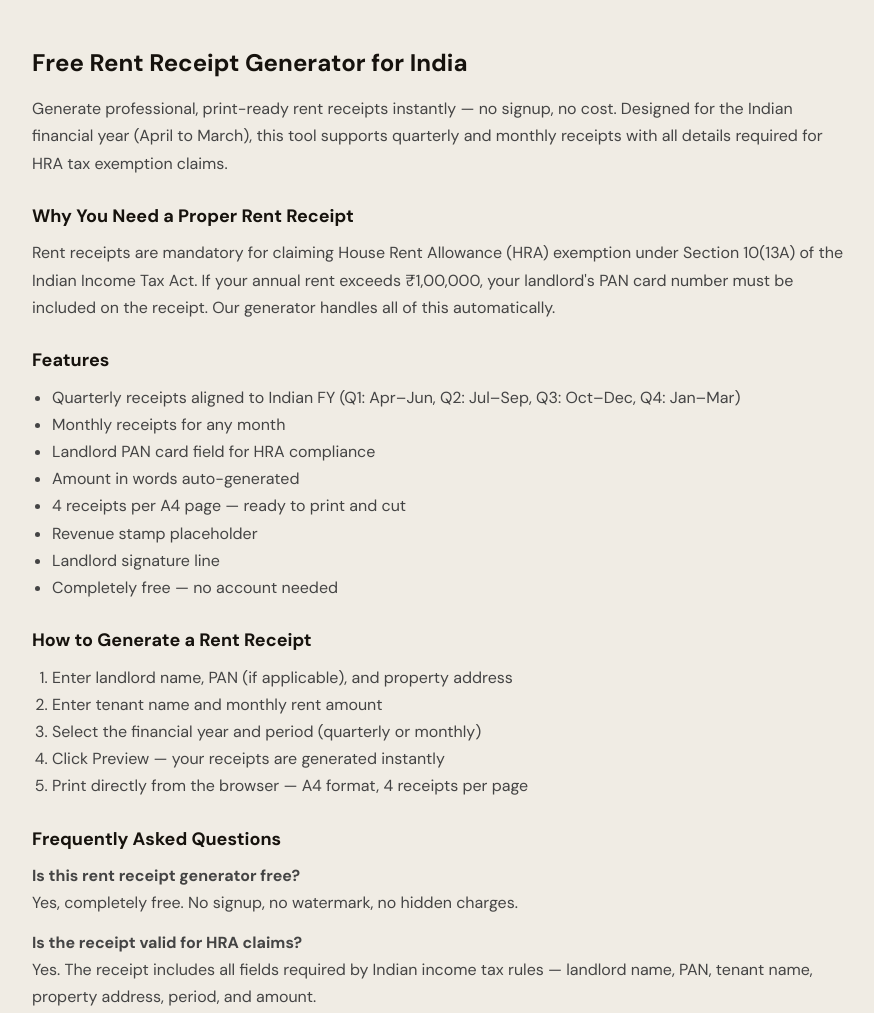
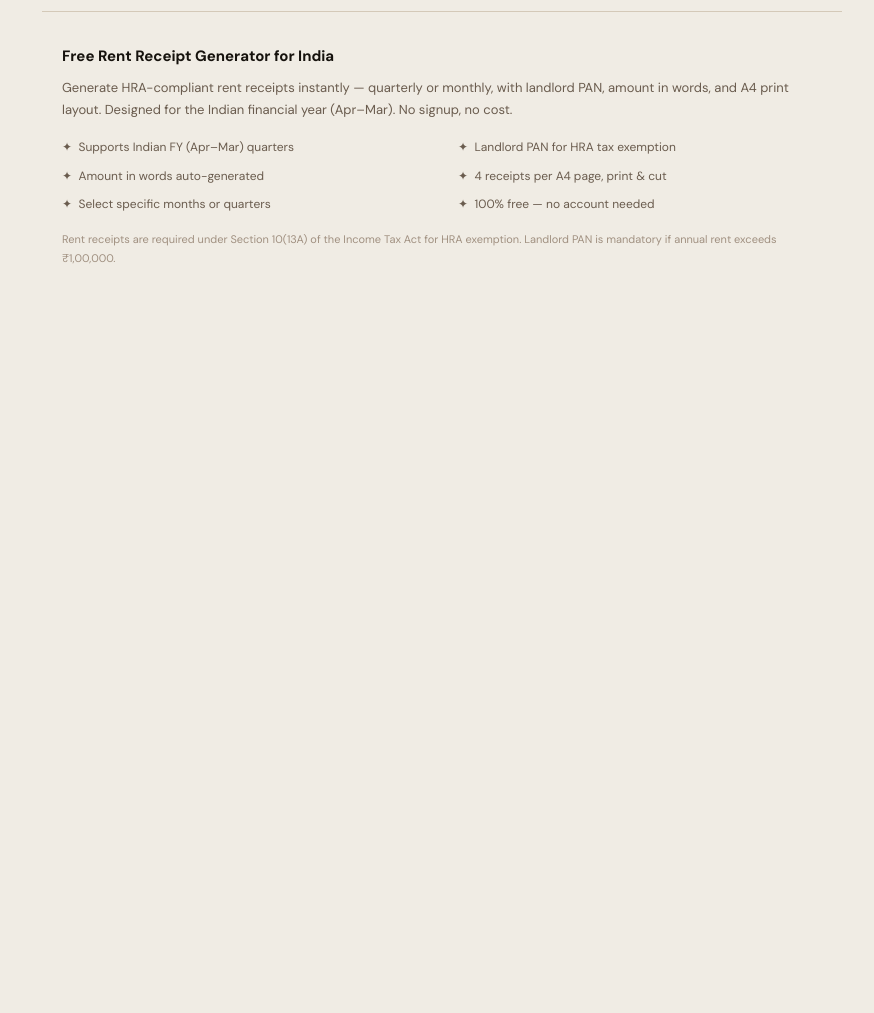
Before and after one commit to abhishekakt1/rent-receipt-generator-v2, a plain HTML site: page index.html in a window 1280 px wide. Shown: the part 1020-2033 px from the top of the page, without its empty margins (198-1072 px from the left). After the commit the page ends 1336 px from the top, so only its background shows below. Drawn offline with Linux system fonts and the light colour scheme.

Commit message:
app update

```diff
--- a/index.html
+++ b/index.html
@@ -388,6 +388,22 @@ header{background:var(--ink);color:#f0ece4;padding:13px 36px;display:flex;align-
 
     </div>
   </div>
+
+  <!-- SEO content — visible on form page only, hidden on receipt preview -->
+  <section style="max-width:800px;margin:0 auto;padding:32px 20px 48px;font-family:'DM Sans',sans-serif;color:#6a5c4e;line-height:1.7;border-top:1px solid #d4c9b8;margin-top:8px;">
+    <h2 style="font-size:15px;font-weight:700;color:#16120d;margin-bottom:8px;">Free Rent Receipt Generator for India</h2>
+    <p style="font-size:13px;">Generate HRA-compliant rent receipts instantly — quarterly or monthly, with landlord PAN, amount in words, and A4 print layout. Designed for the Indian financial year (Apr–Mar). No signup, no cost.</p>
+    <div style="display:grid;grid-template-columns:1fr 1fr;gap:8px 32px;margin-top:16px;font-size:12px;">
+      <div>✦ &nbsp;Supports Indian FY (Apr–Mar) quarters</div>
+      <div>✦ &nbsp;Landlord PAN for HRA tax exemption</div>
+      <div>✦ &nbsp;Amount in words auto-generated</div>
+      <div>✦ &nbsp;4 receipts per A4 page, print &amp; cut</div>
+      <div>✦ &nbsp;Select specific months or quarters</div>
+      <div>✦ &nbsp;100% free — no account needed</div>
+    </div>
+    <p style="font-size:11px;color:#a09080;margin-top:16px;">Rent receipts are required under Section 10(13A) of the Income Tax Act for HRA exemption. Landlord PAN is mandatory if annual rent exceeds ₹1,00,000.</p>
+  </section>
+
 </div>
 
 <!-- ════════ PREVIEW PAGE ════════ -->
@@ -617,41 +633,4 @@ function generateReceipts(){
   showPreview();
 }
 </script>
-<!-- SEO CONTENT: visible to search engines, hidden in app UI -->
-<section id="seoContent" style="max-width:860px;margin:0 auto;padding:40px 20px 60px;font-family:'DM Sans',sans-serif;color:#444;line-height:1.7;">
-  <h1 style="font-size:24px;font-weight:700;color:#16120d;margin-bottom:12px;">Free Rent Receipt Generator for India</h1>
-  <p>Generate professional, print-ready rent receipts instantly — no signup, no cost. Designed for the Indian financial year (April to March), this tool supports quarterly and monthly receipts with all details required for HRA tax exemption claims.</p>
-
-  <h2 style="font-size:18px;font-weight:700;color:#16120d;margin:24px 0 8px;">Why You Need a Proper Rent Receipt</h2>
-  <p>Rent receipts are mandatory for claiming House Rent Allowance (HRA) exemption under Section 10(13A) of the Indian Income Tax Act. If your annual rent exceeds ₹1,00,000, your landlord's PAN card number must be included on the receipt. Our generator handles all of this automatically.</p>
-
-  <h2 style="font-size:18px;font-weight:700;color:#16120d;margin:24px 0 8px;">Features</h2>
-  <ul style="padding-left:20px;">
-    <li>Quarterly receipts aligned to Indian FY (Q1: Apr–Jun, Q2: Jul–Sep, Q3: Oct–Dec, Q4: Jan–Mar)</li>
-    <li>Monthly receipts for any month</li>
-    <li>Landlord PAN card field for HRA compliance</li>
-    <li>Amount in words auto-generated</li>
-    <li>4 receipts per A4 page — ready to print and cut</li>
-    <li>Revenue stamp placeholder</li>
-    <li>Landlord signature line</li>
-    <li>Completely free — no account needed</li>
-  </ul>
-
-  <h2 style="font-size:18px;font-weight:700;color:#16120d;margin:24px 0 8px;">How to Generate a Rent Receipt</h2>
-  <ol style="padding-left:20px;">
-    <li>Enter landlord name, PAN (if applicable), and property address</li>
-    <li>Enter tenant name and monthly rent amount</li>
-    <li>Select the financial year and period (quarterly or monthly)</li>
-    <li>Click Preview — your receipts are generated instantly</li>
-    <li>Print directly from the browser — A4 format, 4 receipts per page</li>
-  </ol>
-
-  <h2 style="font-size:18px;font-weight:700;color:#16120d;margin:24px 0 8px;">Frequently Asked Questions</h2>
-  <p><strong>Is this rent receipt generator free?</strong><br>Yes, completely free. No signup, no watermark, no hidden charges.</p>
-  <p style="margin-top:12px;"><strong>Is the receipt valid for HRA claims?</strong><br>Yes. The receipt includes all fields required by Indian income tax rules — landlord name, PAN, tenant name, property address, period, and amount.</p>
-  <p style="margin-top:12px;"><strong>Do I need the landlord's PAN?</strong><br>If your annual rent is more than ₹1,00,000, you must include the landlord's PAN on the receipt as per Income Tax rules.</p>
-  <p style="margin-top:12px;"><strong>Can I generate receipts for specific months?</strong><br>Yes. Switch to "Monthly — Select" mode and pick any individual months you need.</p>
-</section>
-
-</body>
-</html>
+<!-- SEO CONTENT: inside formPage so it hides when preview is shown -->
```
